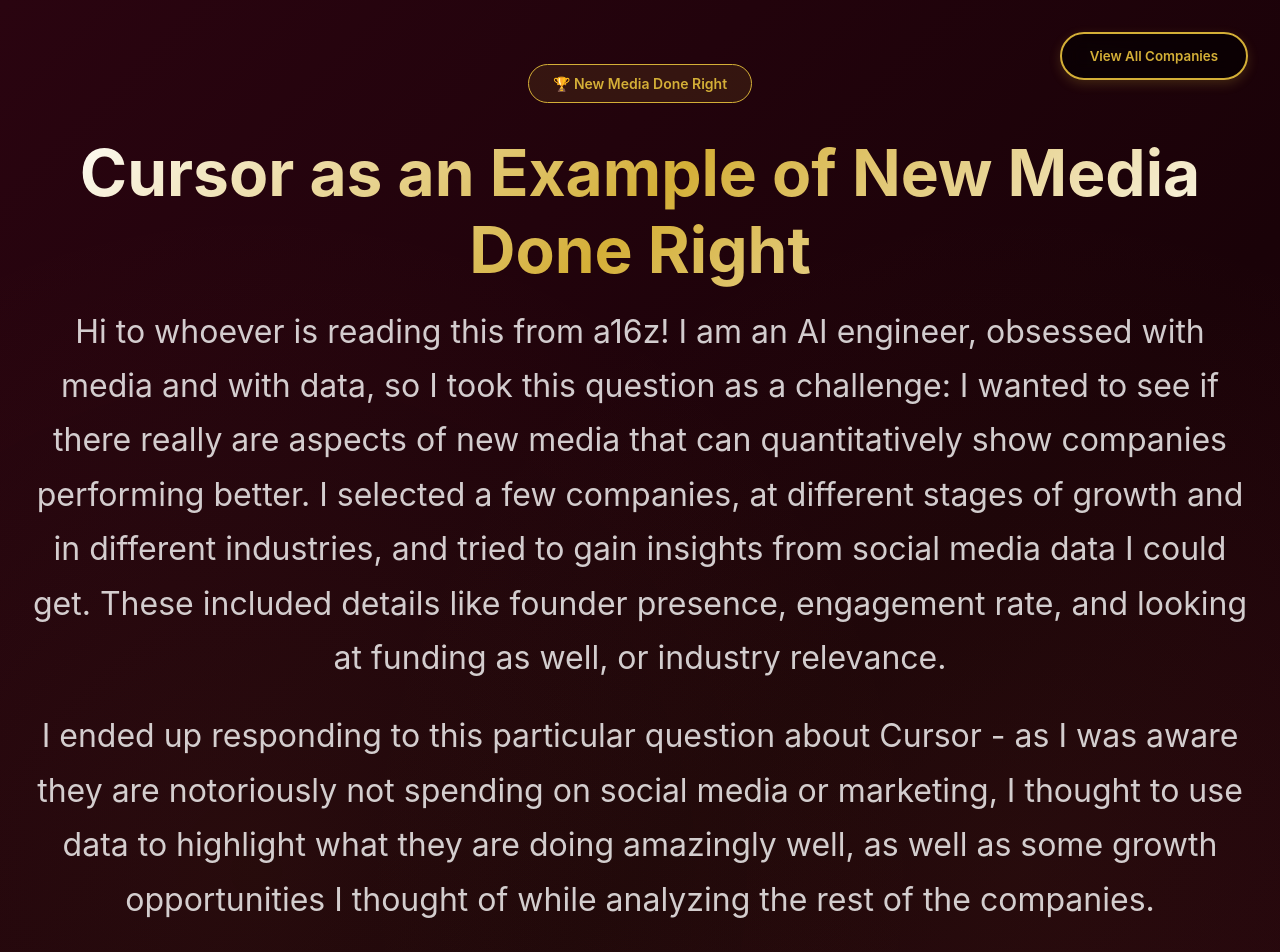
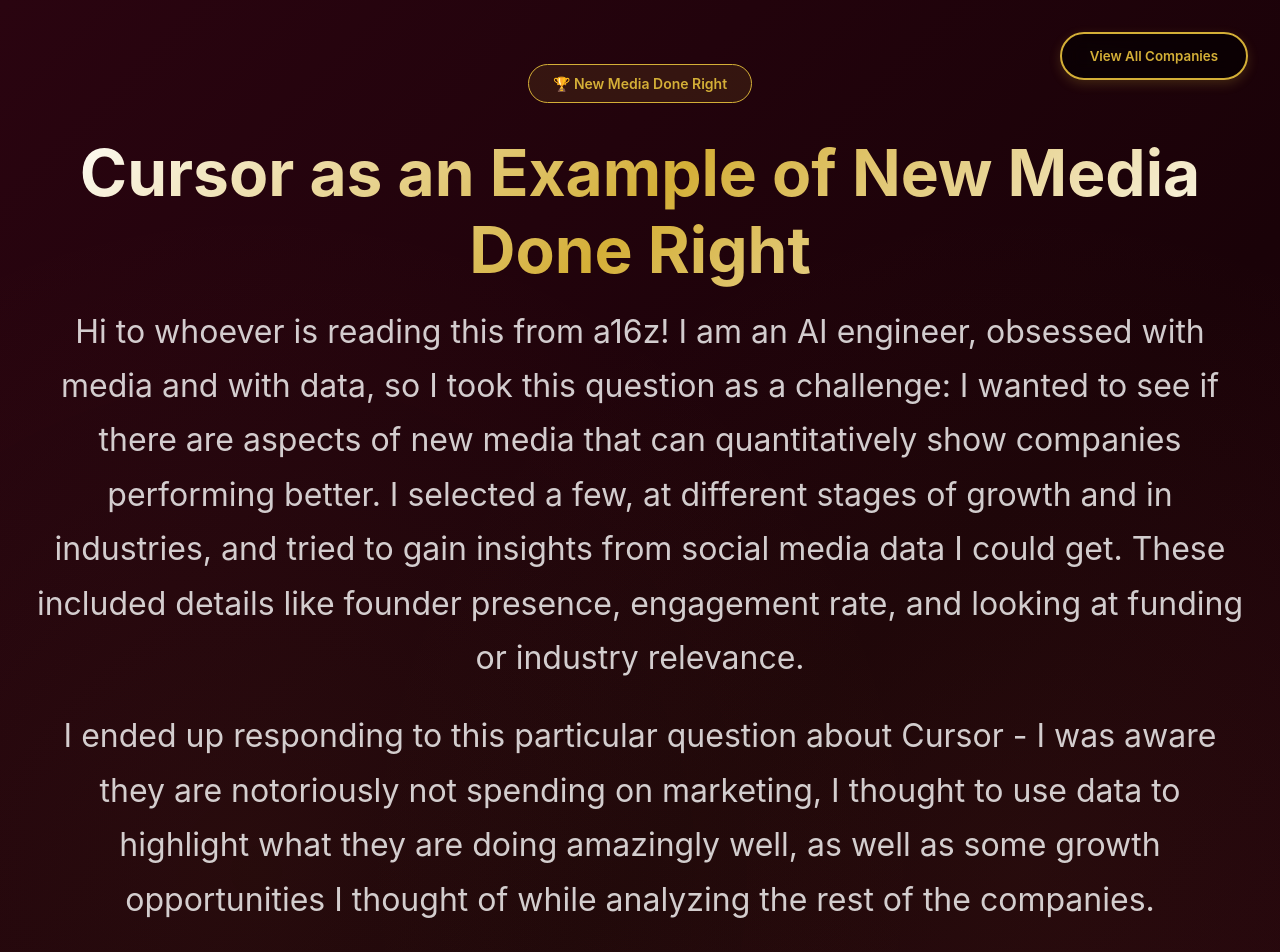
Before and after one commit to iuliamidus/a16z, a React (Vite) app in the folder dashboard/: page / in a window 1280 px wide. Shown: the top 952 px of the page. Built offline with nearby package versions, Linux system fonts and the light colour scheme.

Commit message:
changing text + minor fixes

```diff
--- a/dashboard/src/App.css
+++ b/dashboard/src/App.css
@@ -1275,6 +1275,7 @@
   flex-direction: column;
   align-items: center;
   gap: 0.5rem;
+  margin-top: 3rem;
 }
 
 .scroll-text {
--- a/dashboard/src/components/cursor/CursorHero.jsx
+++ b/dashboard/src/components/cursor/CursorHero.jsx
@@ -55,10 +55,10 @@
         className="hero-intro"
       >
         <p>
-          Hi to whoever is reading this from a16z! I am an AI engineer, obsessed with media and with data, so I took this question as a challenge: I wanted to see if there really are aspects of new media that can quantitatively show companies performing better. I selected a few companies, at different stages of growth and in different industries, and tried to gain insights from social media data I could get. These included details like founder presence, engagement rate, and looking at funding as well, or industry relevance.
+          Hi to whoever is reading this from a16z! I am an AI engineer, obsessed with media and with data, so I took this question as a challenge: I wanted to see if there are aspects of new media that can quantitatively show companies performing better. I selected a few, at different stages of growth and in industries, and tried to gain insights from social media data I could get. These included details like founder presence, engagement rate, and looking at funding or industry relevance.
         </p>
         <p>
-          I ended up responding to this particular question about Cursor - as I was aware they are notoriously not spending on social media or marketing, I thought to use data to highlight what they are doing amazingly well, as well as some growth opportunities I thought of while analyzing the rest of the companies.
+          I ended up responding to this particular question about Cursor - I was aware they are notoriously not spending on marketing, I thought to use data to highlight what they are doing amazingly well, as well as some growth opportunities I thought of while analyzing the rest of the companies.
         </p>
         <p>
           To me, new media is all about being human and feeling authentic in a world where media priorities are dictated by outside forces, so most of the things I would do to improve that focus on centering people. Please have a skim through the below, and the dashboard with all the companies can also be found here.
--- a/dashboard/src/components/cursor/CursorPlaybook.jsx
+++ b/dashboard/src/components/cursor/CursorPlaybook.jsx
@@ -43,16 +43,6 @@
           </motion.div>
         ))}
       </div>
-
-      <motion.div
-        initial={{ opacity: 0, scale: 0.95 }}
-        whileInView={{ opacity: 1, scale: 1 }}
-        viewport={{ once: true }}
-        transition={{ delay: 0.5, duration: 0.6 }}
-        className="playbook-result"
-      >
-        Result: $1B ARR, $0 Marketing
-      </motion.div>
     </motion.section>
   );
 }
--- a/dashboard/src/components/views/CompanySnapshot.jsx
+++ b/dashboard/src/components/views/CompanySnapshot.jsx
@@ -169,7 +169,7 @@
             </div>
           )}
           {company.twitter?.top_posts && (
-            <div className="highlight-item">
+            <div className="content-item">
               <h4>X</h4>
               <p>{company.twitter.top_posts}</p>
             </div>
```
